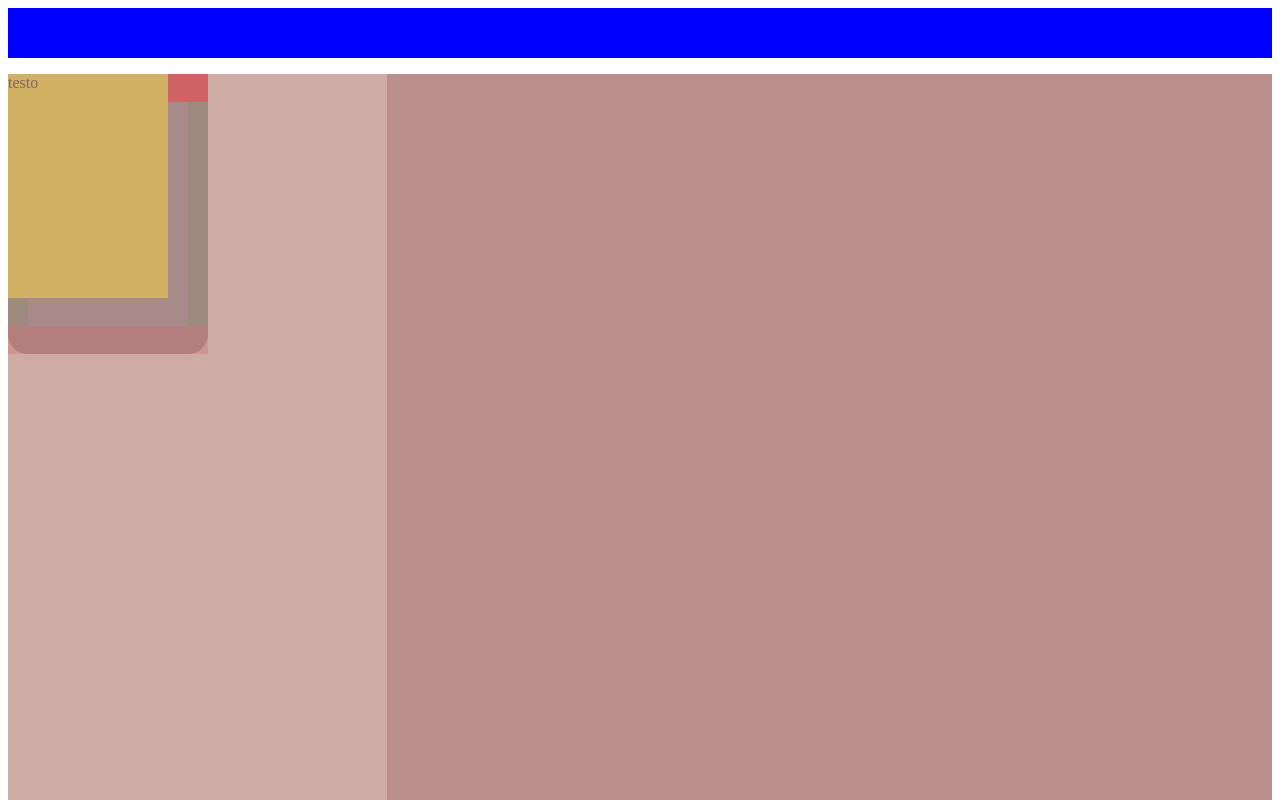
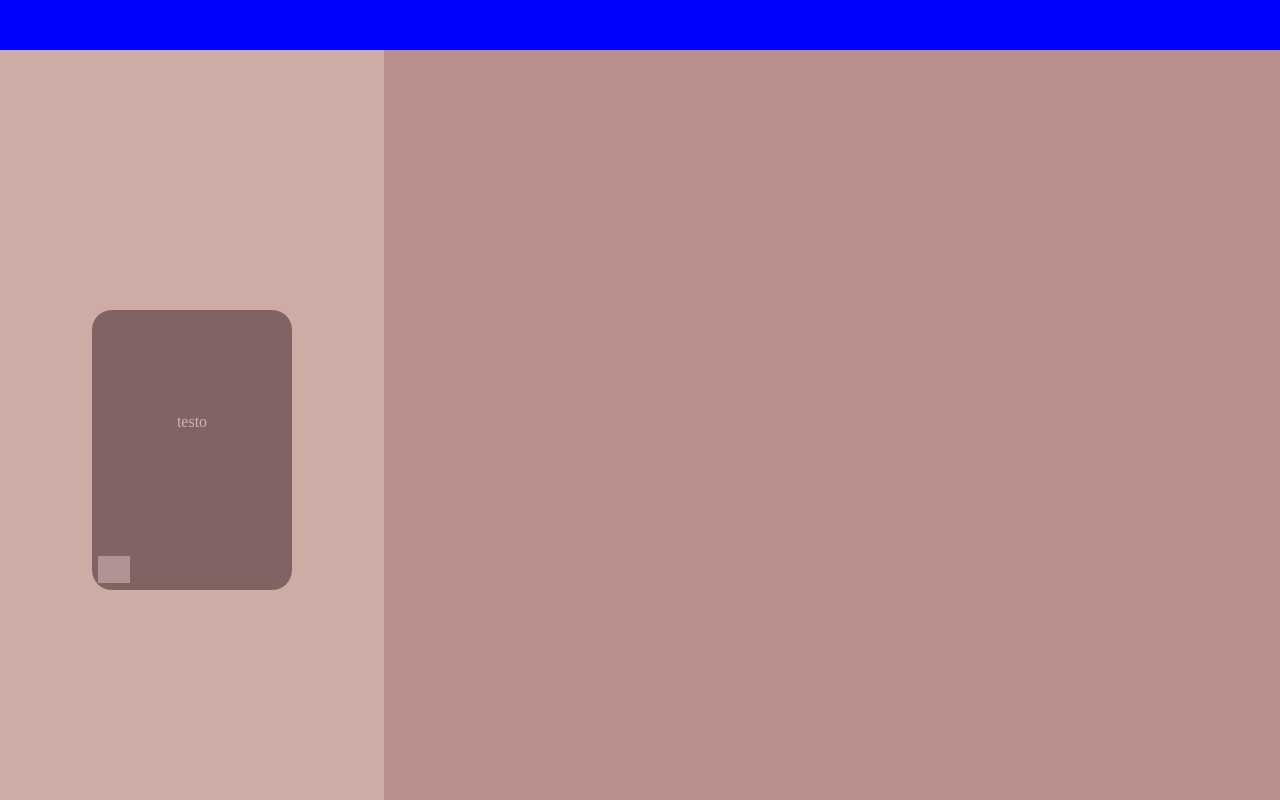
Before and after one commit to omabra/cardsAgainstJs, a plain HTML site: page UI/index.html in a window 1280 px wide. Shown: the top 800 px of the page. Drawn offline with Linux system fonts and the light colour scheme; grey boxes are pictures that could not be loaded.

Commit message:
min changes

```diff
--- a/UI/index.html
+++ b/UI/index.html
@@ -5,7 +5,7 @@
     <meta http-equiv="X-UA-Compatible" content="IE=edge">
     <meta name="viewport" content="width=device-width, initial-scale=1.0">
     <title>Document</title>
-
+    <link rel="stylesheet" href="reset.css" media="screen" />
     <link rel="stylesheet" href="style.css" media="screen" />
 
 </head>
@@ -13,26 +13,30 @@
     <header>
 
     </header>
-    <div>
+
     <div id="main">
         <section id="black-cards">
             <div class="card black">
-                    <div class="card top"></div>
-                    <div class="card left"></div>
+
                 <div class="card text">
                     <p class="card-text">testo</p>
                 </div>
-                    <div class="card right"></div>
-                    <div class="card bottom"><div class="card logo"></div></div>
 
+                <div class="card bottom">
+                    <div class="card logo">
+                        <img src="https://99designs-blog.imgix.net/blog/wp-content/uploads/2017/11/Result-1-free-e1509900207257.png?auto=format&q=60&fit=max&w=930">
+                    </div>
+                </div>
             </div>
         </section>
         <section id="white-cards">
+
+
             <div class="card white"></div>
 
         </section>
     </div>
-    </div>
+
     <footer></footer>
 </body>
 </html>
--- /dev/null
+++ b/UI/reset.css
@@ -0,0 +1,48 @@
+/* http://meyerweb.com/eric/tools/css/reset/
+   v2.0 | 20110126
+   License: none (public domain)
+*/
+
+html, body, div, span, applet, object, iframe,
+h1, h2, h3, h4, h5, h6, p, blockquote, pre,
+a, abbr, acronym, address, big, cite, code,
+del, dfn, em, img, ins, kbd, q, s, samp,
+small, strike, strong, sub, sup, tt, var,
+b, u, i, center,
+dl, dt, dd, ol, ul, li,
+fieldset, form, label, legend,
+table, caption, tbody, tfoot, thead, tr, th, td,
+article, aside, canvas, details, embed,
+figure, figcaption, footer, header, hgroup,
+menu, nav, output, ruby, section, summary,
+time, mark, audio, video {
+	margin: 0;
+	padding: 0;
+	border: 0;
+	font-size: 100%;
+	font: inherit;
+	vertical-align: baseline;
+}
+/* HTML5 display-role reset for older browsers */
+article, aside, details, figcaption, figure,
+footer, header, hgroup, menu, nav, section {
+	display: block;
+}
+body {
+	line-height: 1;
+}
+ol, ul {
+	list-style: none;
+}
+blockquote, q {
+	quotes: none;
+}
+blockquote:before, blockquote:after,
+q:before, q:after {
+	content: '';
+	content: none;
+}
+table {
+	border-collapse: collapse;
+	border-spacing: 0;
+}
--- a/UI/style.css
+++ b/UI/style.css
@@ -1,3 +1,5 @@
+
+
 header {
     width: 100%;
     height: 50px;
@@ -14,6 +16,8 @@ header {
     width: 100%;
     height: 800px;
     background-color: azure;
+
+
 }
 
 #black-cards {
@@ -21,6 +25,10 @@ header {
     height: 800px;
     opacity: 0.3;
     background-color: antiquewhite;
+    display: flex;
+    align-items: center;
+    justify-content: center;
+
 }
 
 footer {
@@ -30,77 +38,65 @@ footer {
     opacity: 0.3;
 }
 
-.card {
+.card{
     width: 200px;
     height: 280px;
     border-radius: 20px;
     position: relative;
+
 }
 
 .card.black{
-    background-color: gray;
+    background-color: black;
+
 }
 
 .card.white{
     background-color: orchid;
 }
 
-.card.top {
-    height: 10%;
-    width: 100%;
-    background-color: red;
+.card.bottom {
+    height: 12%;
     border-radius: 0px;
     position: absolute;
+    margin: 0;
+    bottom: 0;
 }
 
-.card.bottom {
-    height: 10%;
-    width: 100%;
-    background-color: red;
-    opacity: 0.3;
+.card.logo {
+    border-style: solid;
+    border-color: blue;
+    border-width: 0px;
+    height: 100%;
+    width: 20%;
     border-radius: 0px;
-    position: absolute;
-    bottom: 0;
 
 }
 
-.card.left{
+.card.logo img {
     height: 80%;
-
-    width: 10%;
-    background-color: green;
-    opacity: 0.3;
-    border-radius: 0px;
-    position: absolute;
-    bottom: 10%;
-}
-
-.card.right{
-    height: 80%;
-    width: 10%;
-    background-color: green;
-    opacity: 0.3;
-    border-radius: 0px;
-    position: absolute;
-    bottom: 10%;
-    right: 0;
+    width: 80%;
+    padding: 0px 0 0px 6px;
 }
 
 .card.text{
     height: 80%;
-    width: 80%;
+    width: 100%;
     border-radius: 0px;
-    background-color: yellow;
     opacity: 1;
+    display: flex;
+    align-items: center;
+    justify-content: center;
+}
 
+.card.text p {
+    color: white;
 }
 
 
 @media screen and (min-width: 391px){
-
     #white-cards {
         width: 70%;
-
     }
 
     #black-cards {
```
Also changed, not shown: 1 other file. Lines whose indentation alone changed are shown as unchanged.
